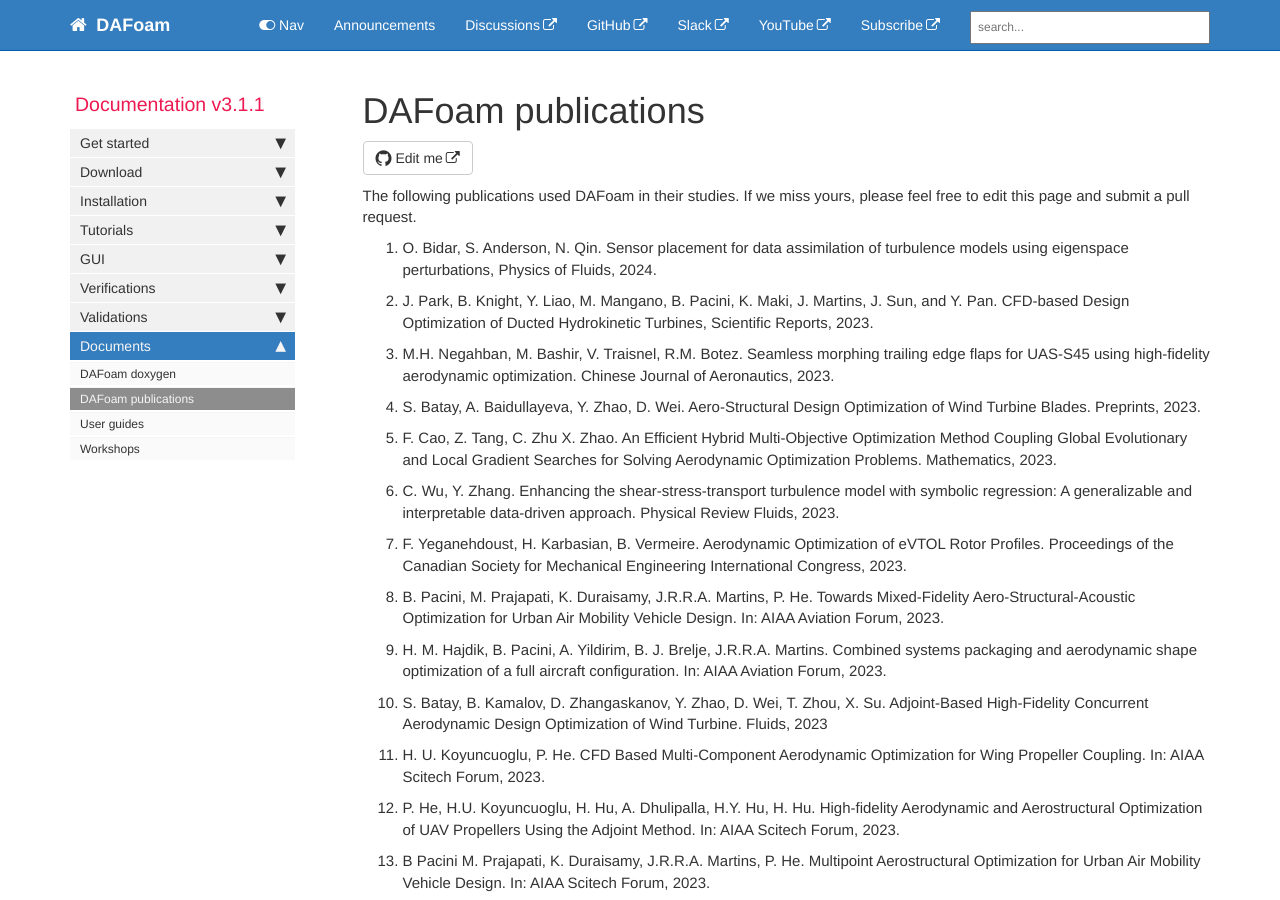
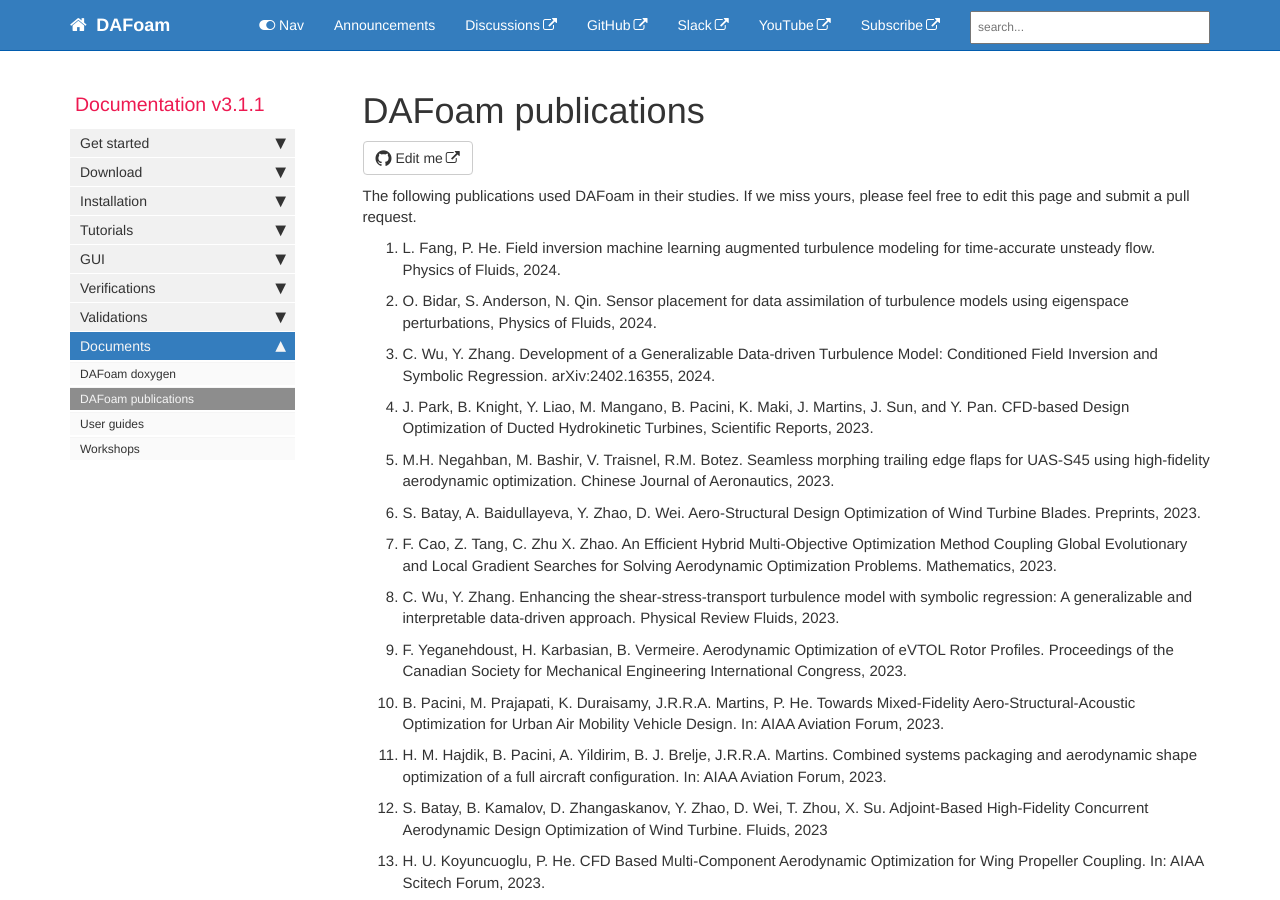
Before and after one commit to DAFoam/DAFoam.github.io, a Jekyll site: the page built from pages/mydoc/mydoc_docs_publications.md, in a window 1280 px wide and 900 px high. Built offline with Jekyll 4.4.1, drawn with Linux system fonts in a browser that asks for light colours; comment, search, counter and statistics services are not loaded.

Commit message:
content update

```diff
--- a/pages/mydoc/mydoc_docs_publications.md
+++ b/pages/mydoc/mydoc_docs_publications.md
@@ -11,7 +11,11 @@ folder: mydoc
 
 The following publications used DAFoam in their studies. If we miss yours, please feel free to edit this page and submit a pull request.
 
+1. L. Fang, P. He. Field inversion machine learning augmented turbulence modeling for time-accurate unsteady flow. Physics of Fluids, 2024.
+
 1. O. Bidar, S. Anderson, N. Qin. Sensor placement for data assimilation of turbulence models using eigenspace perturbations, Physics of Fluids, 2024.
+
+1. C. Wu, Y. Zhang. Development of a Generalizable Data-driven Turbulence Model: Conditioned Field Inversion and Symbolic Regression. arXiv:2402.16355, 2024.
 
 1. J. Park, B. Knight, Y. Liao, M. Mangano, B. Pacini, K. Maki, J. Martins, J. Sun, and Y. Pan. CFD-based Design Optimization of Ducted Hydrokinetic Turbines, Scientific Reports, 2023.
 
```
